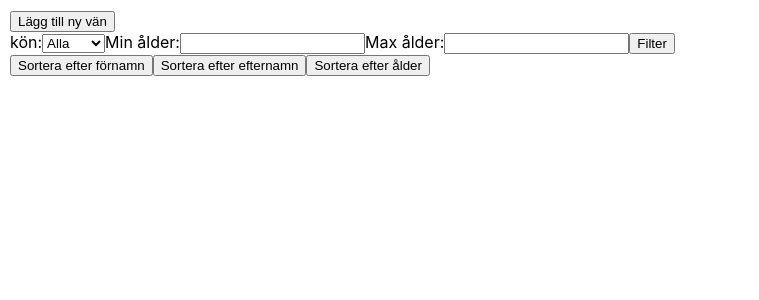
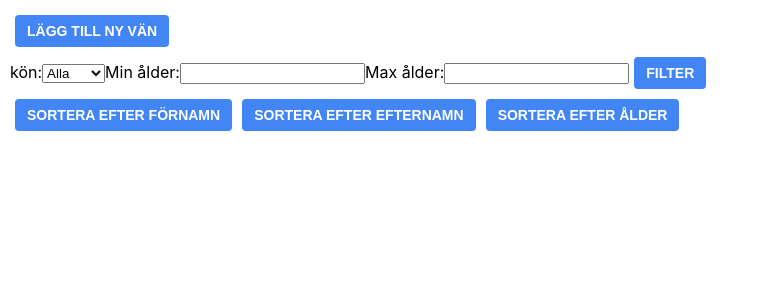
Before and after one commit to Milton3000/habitsandtasks, a React (Create React App) app: page / in a window 1280 px wide. Shown: the top 300 px of the page, without its empty margins (0-759 px from the left). Built offline with nearby package versions, Linux system fonts and the light colour scheme.

Commit message:
added some style to button

```diff
--- a/src/components/Friends/Friends.css
+++ b/src/components/Friends/Friends.css
@@ -11,6 +11,24 @@ body {
   border-radius: 5px;
   cursor: pointer;
   transition: background-color 0.3s ease;
+}
+
+.customButton {
+  padding: 8px 12px;
+  margin: 5px;
+  background-color: #4285f4;
+  color: white;
+  border: none;
+  border-radius: 4px;
+  cursor: pointer;
+  font-size: 14px;
+  font-weight: bold;
+  text-transform: uppercase;
+  transition: background-color 0.3s ease;
+}
+
+.customButton:hover {
+  background-color: #327ae3;
 }
 
 .friend:hover {
--- a/src/components/Friends/Friends.jsx
+++ b/src/components/Friends/Friends.jsx
@@ -88,7 +88,9 @@ const Friends = () => {
 
   return (
     <div>
-      <button onClick={fetchRandomUser}>Lägg till ny vän</button>
+      <button onClick={fetchRandomUser} className="customButton">
+        Lägg till ny vän
+      </button>
 
       <div>
         <label>kön:</label>
@@ -101,14 +103,20 @@ const Friends = () => {
         <input id="minAge" type="number" />
         <label>Max ålder:</label>
         <input id="maxAge" type="number" />
-        <button onClick={callSetFilters}>Filter</button>
+        <button onClick={callSetFilters} className="customButton">
+          Filter
+        </button>
       </div>
 
-      <button onClick={() => doSort("firstName")}>Sortera efter förnamn</button>
-      <button onClick={() => doSort("lastName")}>
+      <button onClick={() => doSort("firstName")} className="customButton">
+        Sortera efter förnamn
+      </button>
+      <button onClick={() => doSort("lastName")} className="customButton">
         Sortera efter efternamn
       </button>
-      <button onClick={() => doSort("age")}>Sortera efter ålder</button>
+      <button onClick={() => doSort("age")} className="customButton">
+        Sortera efter ålder
+      </button>
 
       <ul>
         {filteredFriends.map((friend, index) => (
```
